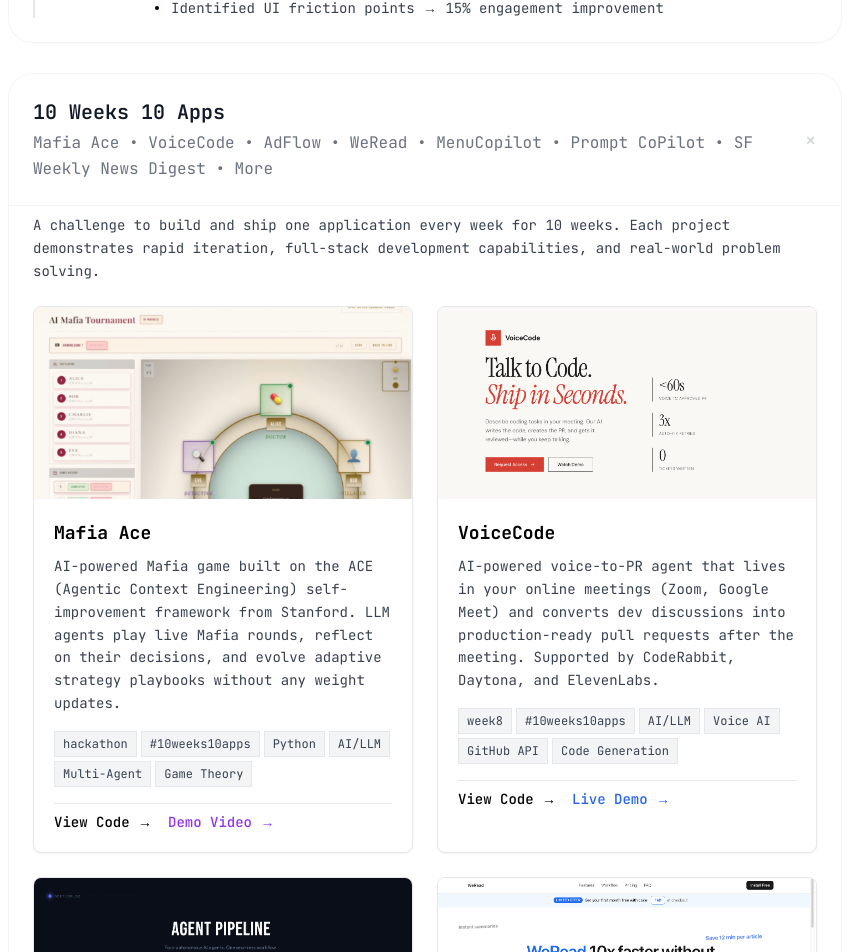
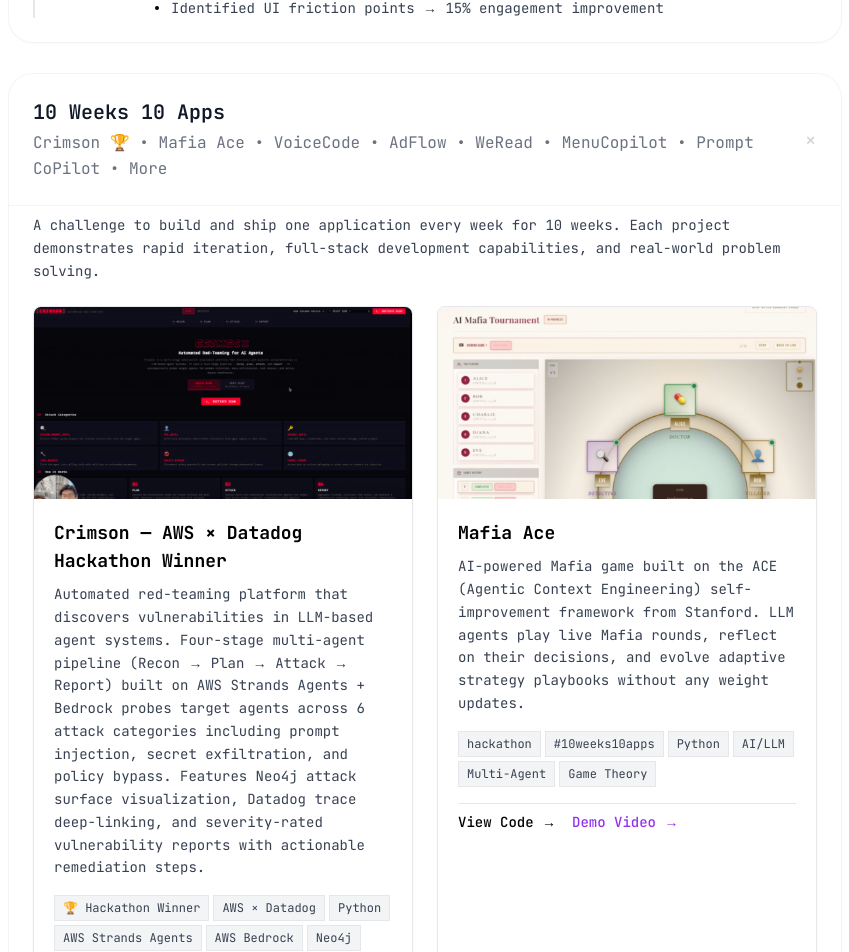
Before and after one commit to lil-Zlang/profolio, a Next.js app: page / in a window 1280 px wide. Shown: the part 1256-2208 px from the top of the page, without its empty margins (215-1064 px from the left). Built offline with nearby package versions, Linux system fonts and the light colour scheme.

Commit message:
update new project

```diff
--- a/components/SinglePagePortfolio.tsx
+++ b/components/SinglePagePortfolio.tsx
@@ -80,7 +80,7 @@
       <ExpandableSection
         id="10weeks10apps"
         title="10 Weeks 10 Apps"
-        subtitle="Mafia Ace • VoiceCode • AdFlow • WeRead • MenuCopilot • Prompt CoPilot • SF Weekly News Digest • More"
+        subtitle="Crimson 🏆 • Mafia Ace • VoiceCode • AdFlow • WeRead • MenuCopilot • Prompt CoPilot • More"
         isExpanded={expandedSections.has('10weeks10apps')}
         onToggle={toggleSection}
       >
--- a/data/portfolio.ts
+++ b/data/portfolio.ts
@@ -68,6 +68,14 @@
 
 // 10 Weeks 10 Apps Challenge Projects (Newest First)
 export const tenWeeksTenAppsProjects: Project[] = [
+  {
+    title: 'Crimson — AWS × Datadog Hackathon Winner',
+    description: 'Automated red-teaming platform that discovers vulnerabilities in LLM-based agent systems. Four-stage multi-agent pipeline (Recon → Plan → Attack → Report) built on AWS Strands Agents + Bedrock probes target agents across 6 attack categories including prompt injection, secret exfiltration, and policy bypass. Features Neo4j attack surface visualization, Datadog trace deep-linking, and severity-rated vulnerability reports with actionable remediation steps.',
+    tags: ['🏆 Hackathon Winner', 'AWS × Datadog', 'Python', 'AWS Strands Agents', 'AWS Bedrock', 'Neo4j', 'Datadog', 'AI Security', 'Red Teaming', 'FastAPI'],
+    github: 'https://github.com/alexanderzliu/aws-dd-hackathon',
+    demoVideo: 'https://www.loom.com/share/df42d52224c340a3a098fc3223aa680d',
+    image: '/images/Crimson.png',
+  },
   {
     title: 'Mafia Ace',
     description: 'AI-powered Mafia game built on the ACE (Agentic Context Engineering) self-improvement framework from Stanford. LLM agents play live Mafia rounds, reflect on their decisions, and evolve adaptive strategy playbooks without any weight updates.',
```
Also changed, not shown: public/images/Crimson.png (added).
